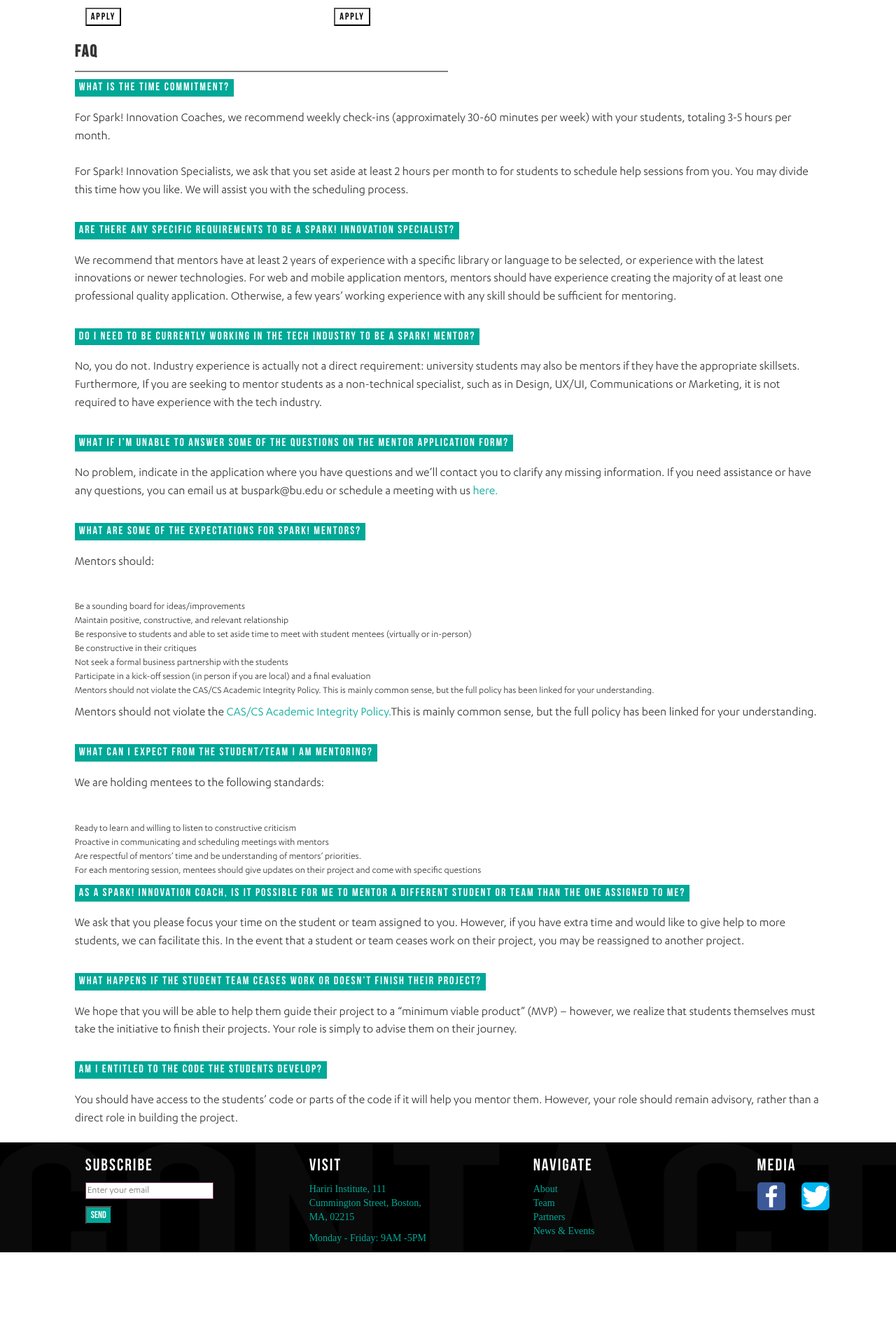
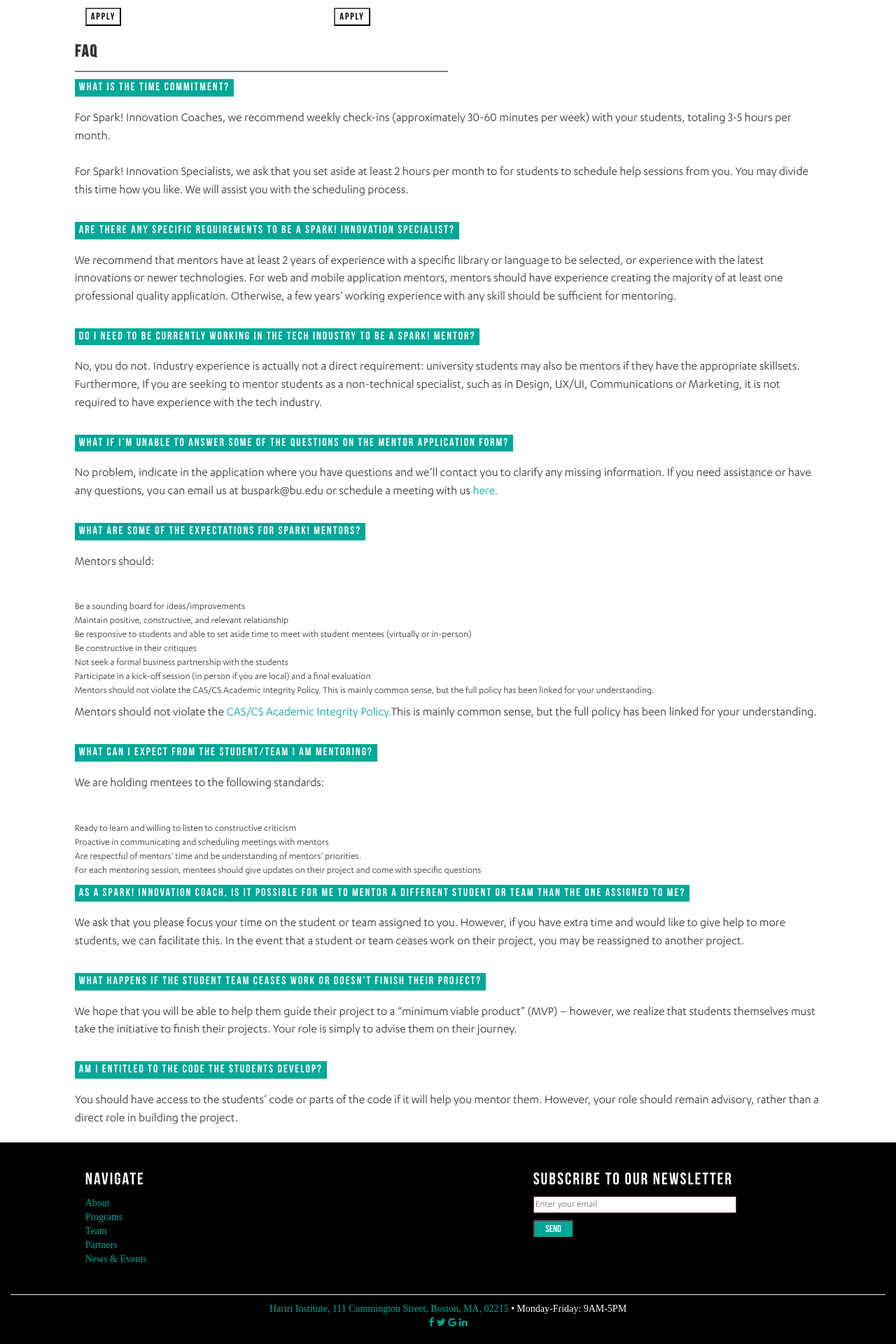
Before and after one commit to BU-Spark/bu-spark-website, a Jekyll site: the page built from mentorship.html, in a window 1280 px wide. Shown: the part 990-2910 px from the top of the page at 70% size. Built offline with Jekyll 4.4.1, drawn with Linux system fonts in a browser that asks for light colours; comment, search, counter and statistics services are not loaded; a file with an impossible date is left out; before the commit the page ends 2779 px from its top, so only the background shows below that.

Commit message:
restyled footer

```diff
--- a/_includes/footer.html
+++ b/_includes/footer.html
@@ -1,31 +1,44 @@
-<footer class="container-fluid contact footerstyle">
-    <div class="row">
-        <div class="col-sm-2 col-xs-offset-1"> <!-- xs-offset allows for "padding" in mobile -->
-            <h3 class="footertitle">Subscribe</h3>
+<footer class="container-fluid footer-style">
 
-            {% include mailchimp.html %}
+    <br>
+
+    <div>
+        <div class="row">
+            <div class="col-sm-4 col-xs-offset-1">
+                <h3 class="footer-title">Navigate</h3>
+                <ul style="padding:0;">
+                    <li><a href="{{site.baseurl}}/about.html" class="footer-navigation-link">About</a></li>
+                    <li><a href="{{site.baseurl}}/programs.html" class="footer-navigation-link">Programs</li>
+                    <li><a href="{{site.baseurl}}/resources.html" class="footer-navigation-link">Team</a></li>
+                    <li><a href="{{site.baseurl}}/partners.html" class="footer-navigation-link">Partners</a></li>
+                    <li><a href="{{site.baseurl}}/news.html" class="footer-navigation-link">News &#38; Events</a></li>
+                </ul>
+            </div>
+
+            <div class="col-sm-3 col-xs-offset-2"> <!-- xs-offset allows for "padding" in mobile -->
+                <h3 class="footer-title">Subscribe To Our Newsletter</h3>
+
+                {% include mailchimp.html %}
+            </div>
         </div>
 
-        <div class="col-sm-2 col-xs-offset-1">
-            <h3 class="footertitle">Visit</h3>
-            <p><a href="https://www.google.com/maps?rlz=1C5CHFA_enUS739US740&q=111+cummington+mall&biw=1259&bih=750&um=1&ie=UTF-8&sa=X&ved=0ahUKEwipuvK7z9fVAhVI4YMKHT4HDi8Q_AUICigB" id ="footer-navigation-link">Hariri Institute, 111 Cummington Street, Boston, MA, 02215</a>
-            <p id="footer-navigation-link">Monday - Friday: 9AM -5PM</p>
+        <br>
+        <br>
+
+        <hr id="footer">
+
+        <div class="row" style="text-align:center;">
+            <a href="https://www.google.com/maps?rlz=1C5CHFA_enUS739US740&q=111+cummington+mall&biw=1259&bih=750&um=1&ie=UTF-8&sa=X&ved=0ahUKEwipuvK7z9fVAhVI4YMKHT4HDi8Q_AUICigB">Hariri Institute, 111 Cummington Street, Boston, MA, 02215</a> • Monday-Friday: 9AM-5PM
         </div>
 
-        <div class="col-sm-2 col-xs-offset-1">
-            <h3 class="footertitle">Navigate</h3>
-            <ul style="padding:0;">
-                <li><a href="{{site.baseurl}}/about.html" id="footer-navigation-link">About</a></li>
-                <li><a href="{{site.baseurl}}/team.html" id="footer-navigation-link">Team</a></li>
-                <li><a href="{{site.baseurl}}/partners.html" id="footer-navigation-link">Partners</a></li>
-                <li><a href="{{site.baseurl}}/news.html" id="footer-navigation-link">News &#38; Events</a></li>
-            </ul>
-        </div>
-
-        <div class="col-sm-2 col-xs-offset-1">
-            <h3 class="footertitle">Media</h3>
-            <img class="social-icon" src="{{site.baseurl}}/img/Icons/facebook_icon.png">
-            <img class="social-icon" src="{{site.baseurl}}/img/Icons/twitter_icon.png"style="margin-left:20px">
+        <div class="row" style="text-align:center;">
+            <a href="https://www.facebook.com/sparkbu/" class="fa fa-facebook"></a>
+            <a href="https://twitter.com/bu_spark" class="fa fa-twitter"></a>
+            <a href="mailto:buspark@bu.edu" class="fa fa-google"></a>
+            <a href="https://www.linkedin.com/company/11252925/" class="fa fa-linkedin"></a>
         </div>
     </div>
+
+    <br>
+
 </footer>
--- a/_includes/mailchimp.html
+++ b/_includes/mailchimp.html
@@ -11,15 +11,19 @@
         width:100%;
     }
     #mc_embed_signup .button {
+        width: 20%;
+        display: inline-block;
         background-color: #00a897;
         font-family:"bebas";
         margin: 10px 15px 10px 0;
     }
     #mc_embed_signup input{
+        width: 70%;
+        display: inline-block;
         border: 1px solid #7a4068;
         color:black; /* color when typing */
         font-family: "Karbon";
-		}
+    }
 		/* Style the Submission Button
 		button#mc-embedded-subscribe{
 				position:absolute;
@@ -34,9 +38,11 @@
     <form action="//www.us15.list-manage.com/subscribe/post?u=1a05e1e9821077a0ac6ff6b52&amp;id=9eee928d8b" method="post" id="mc-embedded-subscribe-form" name="mc-embedded-subscribe-form" class="validate" target="_blank" novalidate>
         <div>
             <div class="mc-field-group">
-                <input type="email" autocomplete="off" placeholder="Enter your email" name="EMAIL" class="required email"  id="mce-EMAIL">
+                <table>
+                    <tr><input type="email" autocomplete="off" placeholder="Enter your email" name="EMAIL" class="required email" id="mce-EMAIL" style="display:inline;"></tr>
 
-                <button type="submit" value="SEND" name="SEND" id="mc-embedded-subscribe" class="button">SEND</button>
+                    <tr><button type="submit" value="SEND" name="SEND" id="mc-embedded-subscribe" class="button">SEND</button></tr>
+                </table>
             </div>
         </div>
 
--- a/_layouts/default.html
+++ b/_layouts/default.html
@@ -10,7 +10,10 @@
 
           gtag('config', 'UA-97276108-2');
         </script>
-        <title>{{ page.title }}</title>
+
+        <!-- Social Media Icons -->
+        <link rel="stylesheet" href="https://cdnjs.cloudflare.com/ajax/libs/font-awesome/4.7.0/css/font-awesome.min.css">
+        <meta name="viewport" content="width=device-width, initial-scale=1">
 
         <!-- Import Bootstrap Files -->
         <script src="https://ajax.googleapis.com/ajax/libs/jquery/1.12.4/jquery.min.js"></script>
@@ -18,6 +21,8 @@
         <!-- Import JS and CSS -->
         <script src="{{site.baseurl}}/bootstrap/js/bootstrap.js"></script>
         <link href="{{site.baseurl}}/bootstrap/css/bootstrap.css" rel="stylesheet">
+
+        <title>{{ page.title }}</title>
 
         <!-- include navbar from _includes folder -->
         {% include navbar.html %}
--- a/mentorship.html
+++ b/mentorship.html
@@ -6,7 +6,6 @@ title: BU Spark! - Mentorship
 
 <script>
 $(document).ready(function(){
-
     $("#mentorshipfaq-description-1").hide();
     $("#mentorshipfaq-description-2").hide();
     $("#mentorshipfaq-description-3").hide();
@@ -71,7 +70,7 @@ $(document).ready(function(){
 
 <br>
 
-    <!-- Consultation -->
+<!-- Consultation -->
 <div class="container-fluid">
     <div class="row body-block">
         <div class="col-sm-offset-1 col-sm-10">
```
Also changed, not shown: social.html (added, +155 -0 lines), bootstrap/css/bootstrap.css.
